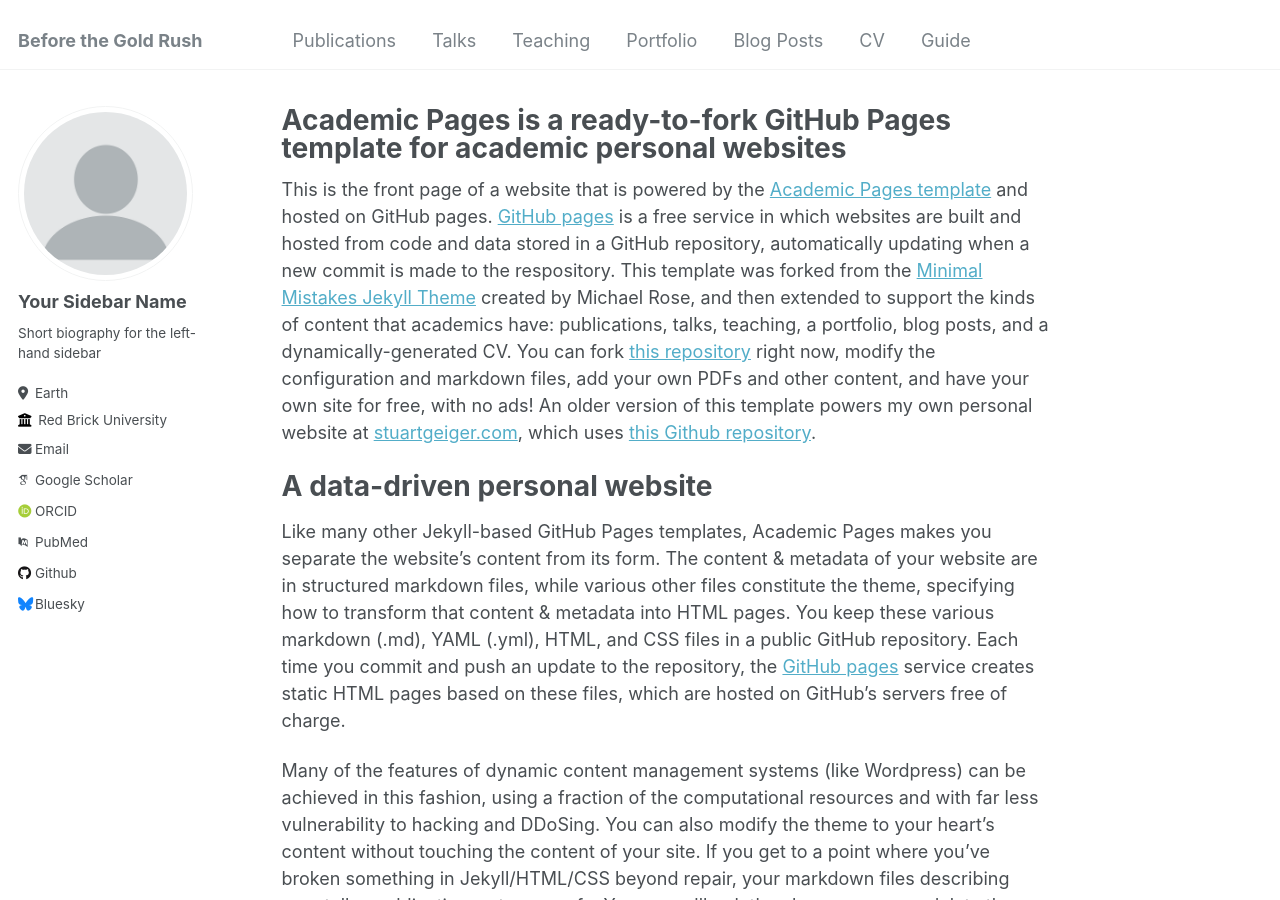
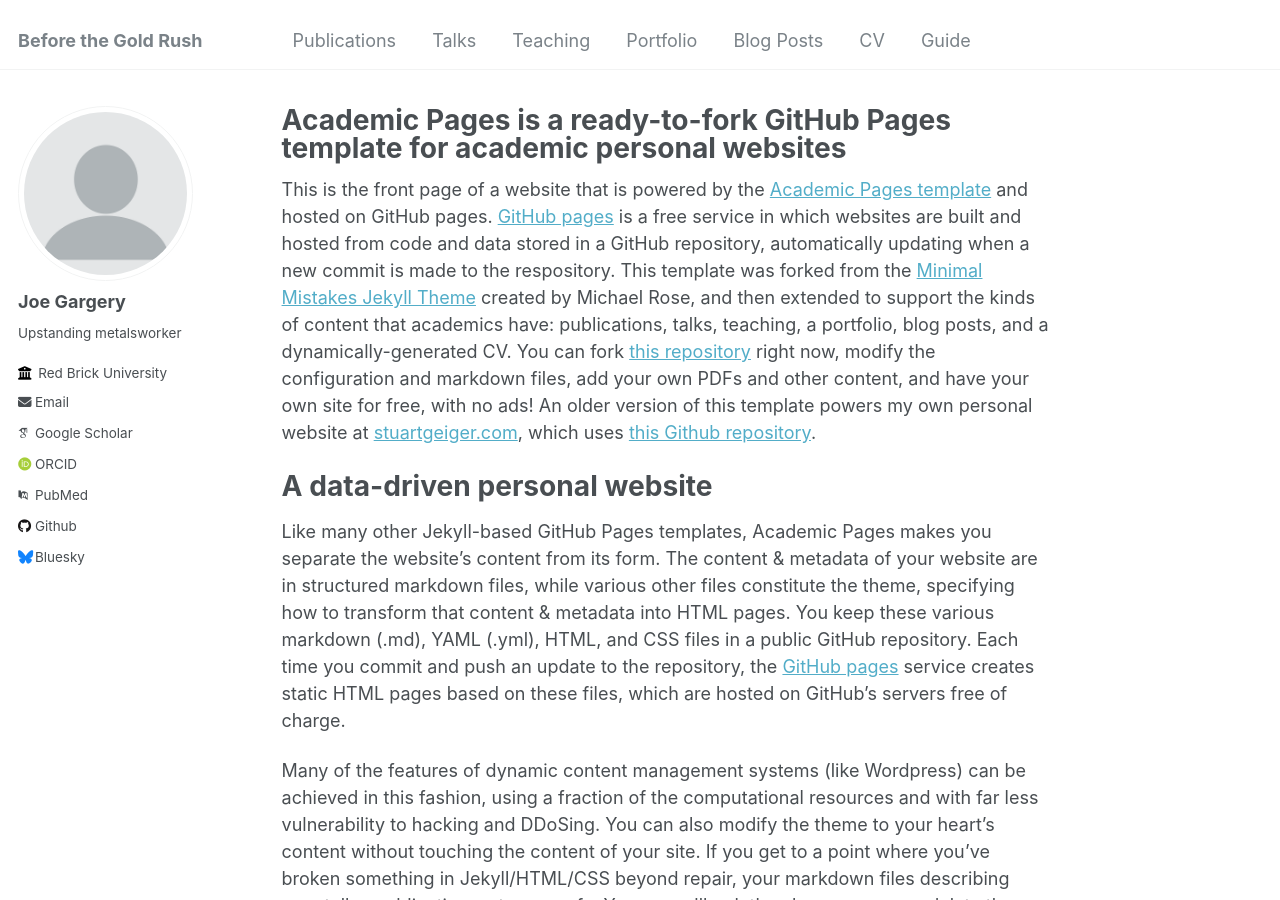
Before and after one commit to csus-arc/csus-arc.github.io, a Jekyll site: the page built from _pages/about.md, in a window 1280 px wide and 900 px high. Built offline with Jekyll 4.4.1, drawn with Linux system fonts in a browser that asks for light colours; some web fonts are replaced.

Commit message:
Update _config.yml

```diff
--- a/_config.yml
+++ b/_config.yml
@@ -22,10 +22,10 @@ repository               : "academicpages/academicpages.github.io"
 author:
   # Biographic information
   avatar           : "profile.png"
-  name             : "Your Sidebar Name"
+  name             : "Joe Gargery"
   pronouns         : # example: "she/her"
-  bio              : "Short biography for the left-hand sidebar"
-  location         : "Earth"
+  bio              : "Upstanding metalsworker"
+  location         : #"Earth"
   employer         : "Red Brick University"
   uri              : # URL
   email            : "none@example.org"
```
